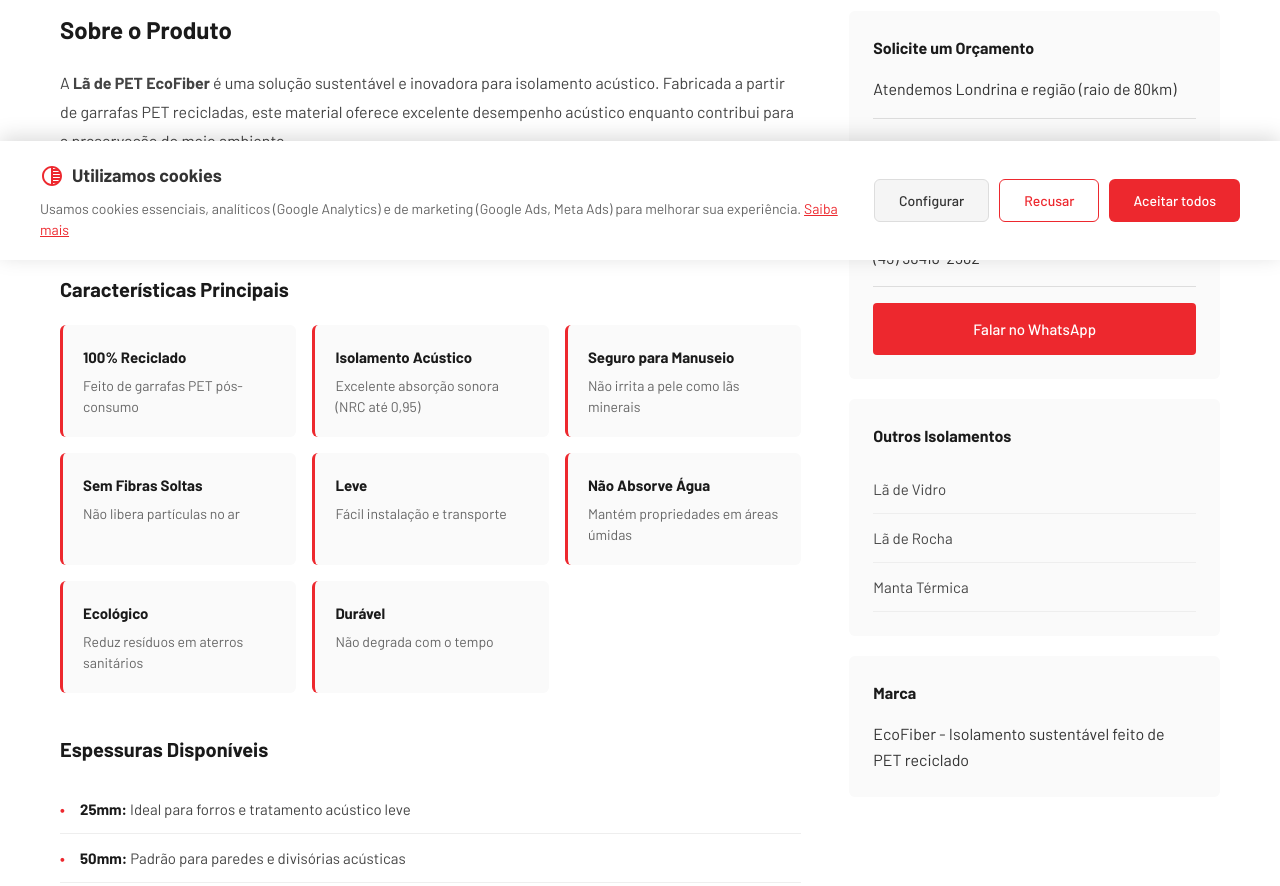
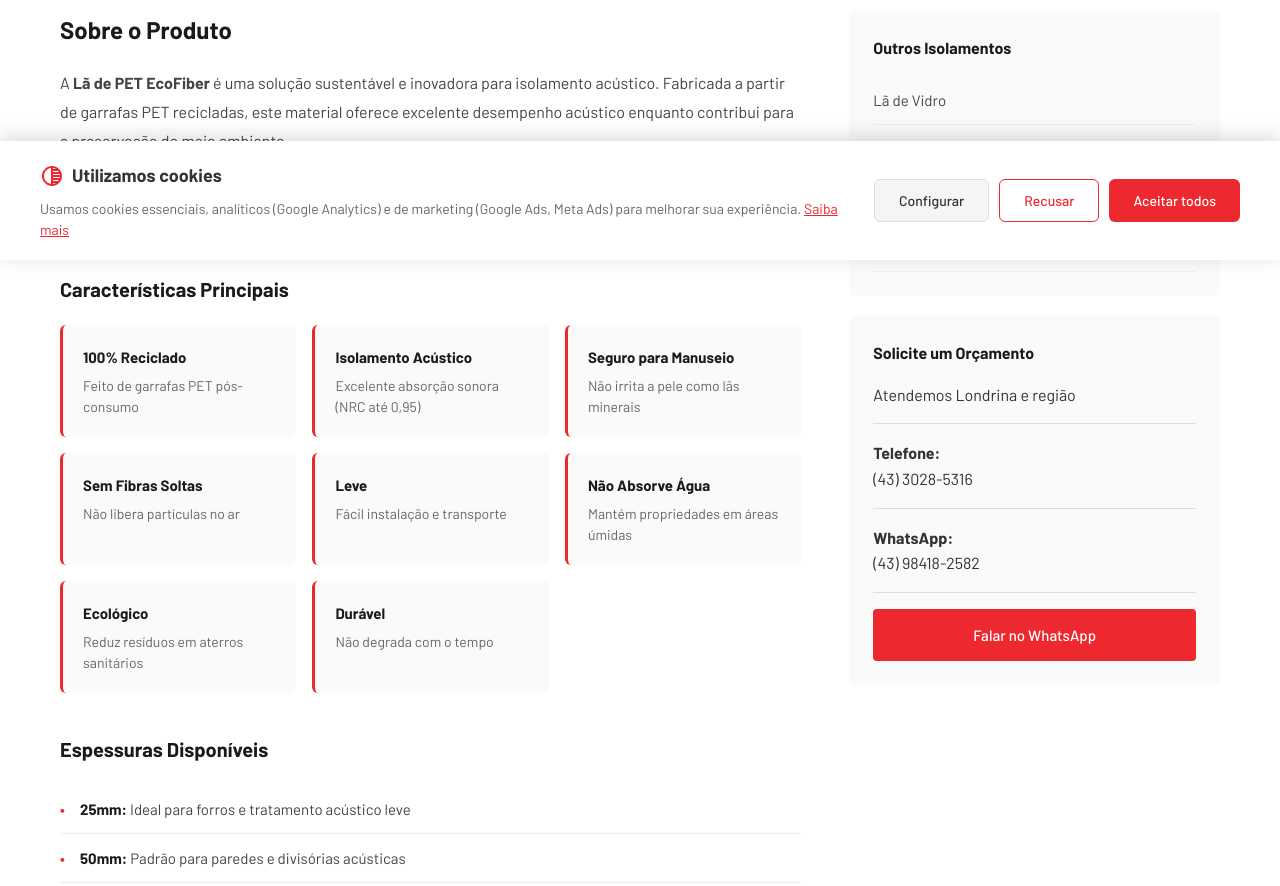
Before and after one commit to Ropetr/planacdistribuidora.com, an Eleventy site: page src/la-de-pet.njk in a window 1280 px wide. Shown: the part 540-1426 px from the top of the page. Built offline with nearby package versions, Linux system fonts and the light colour scheme; Eleventy itself is replaced by a stand-in of ours; files that its build step writes are made by us from their sources.

Commit message:
fix: padronizar sidebar - la-de-pet

```diff
--- a/src/la-de-pet.njk
+++ b/src/la-de-pet.njk
@@ -97,10 +97,20 @@
                 </ul>
             </div>
 
-            <aside class="sidebar">
+                        <aside class="sidebar">
+                <div class="sidebar-card">
+                    <h4>Outros Isolamentos</h4>
+                    <ul class="sidebar-links">
+                        <li><a href="/la-de-vidro.html">Lã de Vidro</a></li>
+                        <li><a href="/la-de-rocha.html">Lã de Rocha</a></li>
+                        <li><a href="/la-de-pet.html" class="active">Lã de PET</a></li>
+                        <li><a href="/manta-termica.html">Manta Térmica</a></li>
+                    </ul>
+                </div>
+
                 <div class="sidebar-card">
                     <h4>Solicite um Orçamento</h4>
-                    <p class="sidebar-info">Atendemos Londrina e região (raio de 80km)</p>
+                    <p class="sidebar-info">Atendemos Londrina e região</p>
                     <hr class="sidebar-divider">
                     <p class="sidebar-info"><strong>Telefone:</strong></p>
                     <p class="sidebar-info">(43) 3028-5316</p>
@@ -109,20 +119,6 @@
                     <p class="sidebar-info">(43) 98418-2582</p>
                     <hr class="sidebar-divider">
                     <a href="{{ whatsappUrl }}" target="_blank" rel="noopener noreferrer" class="btn-sidebar">Falar no WhatsApp</a>
-                </div>
-
-                <div class="sidebar-card">
-                    <h4>Outros Isolamentos</h4>
-                    <ul class="sidebar-links">
-                        <li><a href="/la-de-vidro.html">Lã de Vidro</a></li>
-                        <li><a href="/la-de-rocha.html">Lã de Rocha</a></li>
-                        <li><a href="/manta-termica.html">Manta Térmica</a></li>
-                    </ul>
-                </div>
-
-                <div class="sidebar-card">
-                    <h4>Marca</h4>
-                    <p class="sidebar-info small">EcoFiber - Isolamento sustentável feito de PET reciclado</p>
                 </div>
             </aside>
         </div>
```
